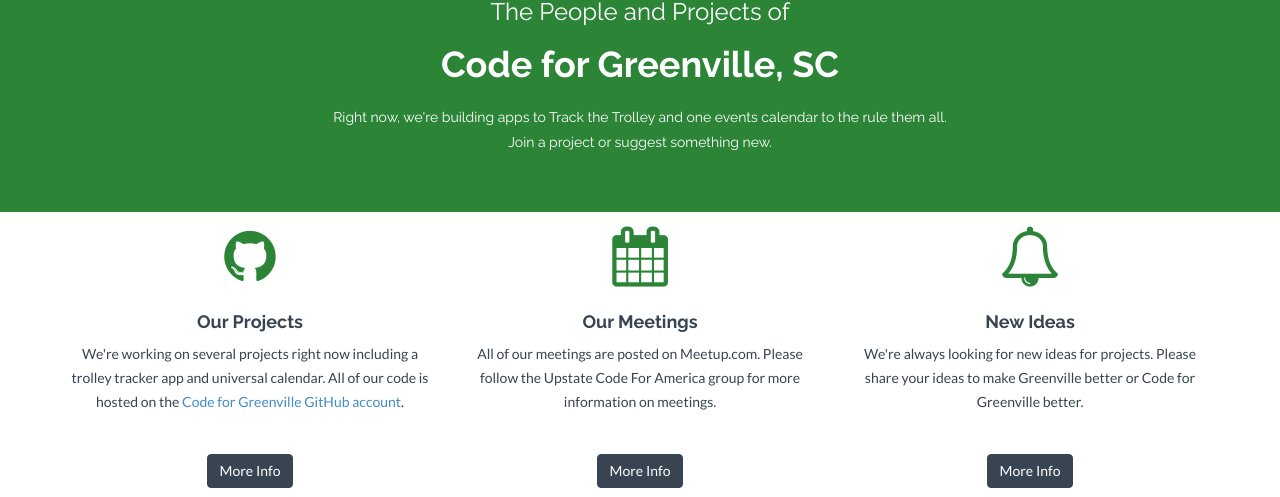
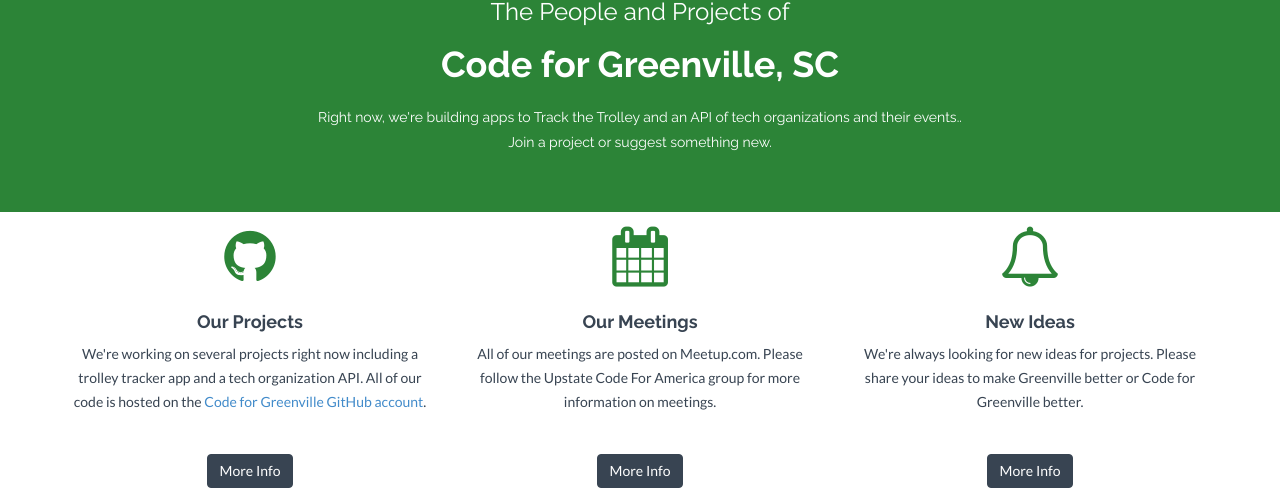
Before and after one commit to agautsc/CfG-2, a Jekyll site: the page built from index.html, in a window 1280 px wide and 900 px high. Shown: the part 121-618 px from the top of the window. Built offline with Jekyll 4.4.1, drawn with Linux system fonts in a browser that asks for light colours; nearby versions of some CDN libraries.

Commit message:
Change referecnes to the Tech Org API

```diff
--- a/_includes/header.html
+++ b/_includes/header.html
@@ -4,7 +4,7 @@
             <div class="col-lg-8 col-lg-offset-2">
                 <h3>The People and Projects of</h3>
                 <h1>Code for Greenville, SC</h1>
-                <h5>Right now, we're building apps to Track the Trolley and one events calendar to the rule them all.</h5>
+                <h5>Right now, we're building apps to Track the Trolley and an API of tech organizations and their events..</h5>
                 <h5>Join a project or suggest something new.</h5>
             </div>
             <div class="col-lg-8 col-lg-offset-2 himg">
--- a/_posts/project/2015-7-7-one-calendar.markdown
+++ b/_posts/project/2015-7-7-one-calendar.markdown
@@ -1,6 +1,6 @@
 ---
 layout: project
-title:  "ONE CALENDAR"
+title:  "Tech Organizations API"
 date:   2015-07-10 16:54:46
 author: Adam Gautsch
 categories:
--- a/index.html
+++ b/index.html
@@ -10,7 +10,7 @@
             <div class="col-md-4">
                 <a href="http://github.com/codeforgreenville"><i class="fa fa-github"></i></a>
                 <h4>Our Projects</h4>
-                <p>We're working on several projects right now including a trolley tracker app and universal calendar. All of our code is hosted on the <a href="http://github.com/codeforgreenville" title="Code for Greenville Github account">Code for Greenville GitHub account</a>.</p>
+                <p>We're working on several projects right now including a trolley tracker app and a tech organization API. All of our code is hosted on the <a href="http://github.com/codeforgreenville" title="Code for Greenville Github account">Code for Greenville GitHub account</a>.</p>
                 <p><br/><a href="http://github.com/codeforgreenville" class="btn btn-theme">More Info</a></p>
             </div>
             <div class="col-md-4">
```
Also changed, not shown: 6 other files.
